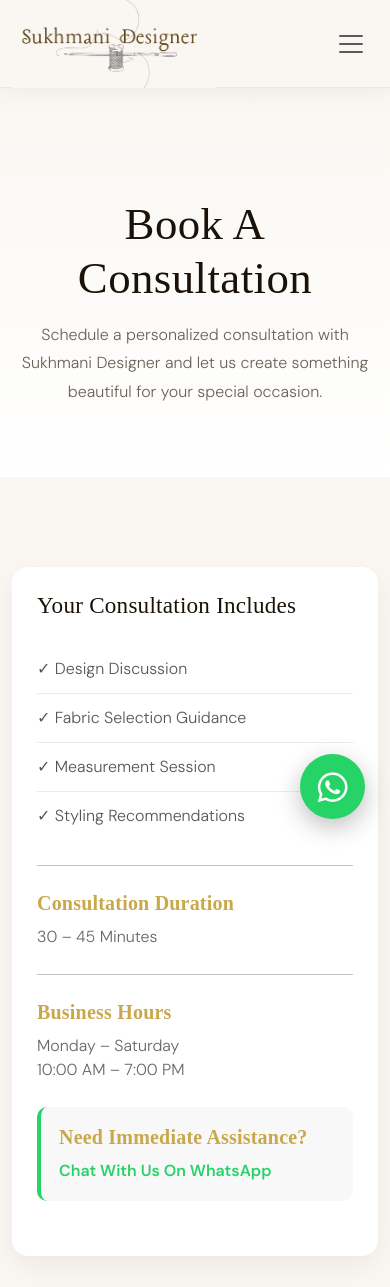
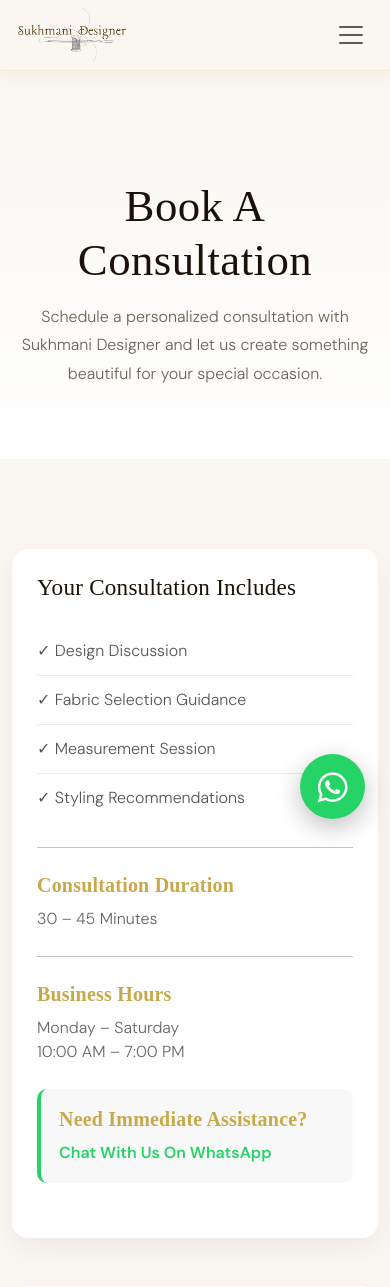
Before and after one commit to simma3517/sukhmani-designer, a Django app: page /appointment/ in a window 390 px wide. Shown: the top 1287 px of the page. Run offline with Django 5.2, Linux system fonts and the light colour scheme; some web fonts are replaced.

Commit message:
Fix mobile sticky header: make navbar permanently fixed on scroll

```diff
--- a/templates/base.html
+++ b/templates/base.html
@@ -60,28 +60,31 @@
 
         /* ── NAVBAR ──────────────────────────────────────── */
         .navbar {
-            background: rgba(250, 247, 242, 0.97) !important;
+            background: rgba(250, 247, 242, 0.98) !important;
             backdrop-filter: blur(12px);
             -webkit-backdrop-filter: blur(12px);
             border-bottom: 1px solid rgba(201,168,76,0.18);
             box-shadow: 0 2px 24px rgba(26,18,8,0.06);
-            position: fixed;
-            top: 0; left: 0; width: 100%;
-            z-index: 9999;
-            height: var(--nav-h);
+            position: fixed !important;
+            top: 0 !important;
+            left: 0 !important;
+            right: 0 !important;
+            width: 100% !important;
+            z-index: 99999 !important;
+            min-height: var(--nav-h);
             padding: 0;
             transition: box-shadow 0.3s;
         }
 
         .navbar .container {
-            height: 100%;
+            min-height: var(--nav-h);
             display: flex;
             align-items: center;
         }
 
         /* Brand / logo */
         .navbar-brand {
-            height: var(--nav-h);
+            min-height: var(--nav-h);
             display: flex;
             align-items: center;
             padding: 0;
@@ -89,7 +92,7 @@
         }
 
         .navbar-brand img {
-            height: 88px;
+            height: 84px;
             width: auto;
             object-fit: contain;
             transition: transform 0.35s ease;
@@ -98,11 +101,39 @@
         .navbar-brand img:hover { transform: scale(1.04); }
 
         @media (max-width: 991px) {
+            :root {
+                --nav-h: 70px;
+            }
+
+            body {
+                padding-top: 70px;
+            }
+
+            .navbar {
+                min-height: 70px;
+            }
+
+            .navbar .container {
+                min-height: 70px;
+            }
+
+            .navbar-brand {
+                min-height: 70px;
+            }
+
+            .navbar-brand img {
+                height: 54px;
+            }
+
             .navbar-collapse {
                 background: #FAF7F2;
-                padding: 1rem;
-                margin-top: 1rem;
+                padding: 1.25rem 1.5rem;
+                margin-top: 0;
                 border-top: 1px solid rgba(201,168,76,0.2);
+                border-radius: 0 0 16px 16px;
+                box-shadow: 0 16px 36px rgba(26,18,8,0.14);
+                max-height: calc(100vh - 75px);
+                overflow-y: auto;
             }
 
             .navbar-nav {
@@ -110,8 +141,8 @@
             }
 
             .nav-link {
-                margin: 0.8rem 0;
-                font-size: 0.9rem;
+                margin: 0.6rem 0;
+                font-size: 0.92rem;
             }
 
             .btn-book {
@@ -761,8 +792,11 @@
 
         /* ── MOBILE ──────────────────────────────────────── */
         @media (max-width: 991px) {
-            html, body {
+            html {
                 overflow-x: hidden;
+            }
+            body {
+                overflow-x: clip;
                 width: 100%;
             }
 
```
